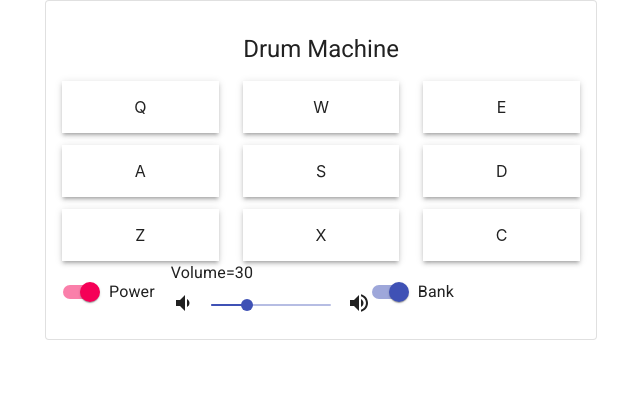
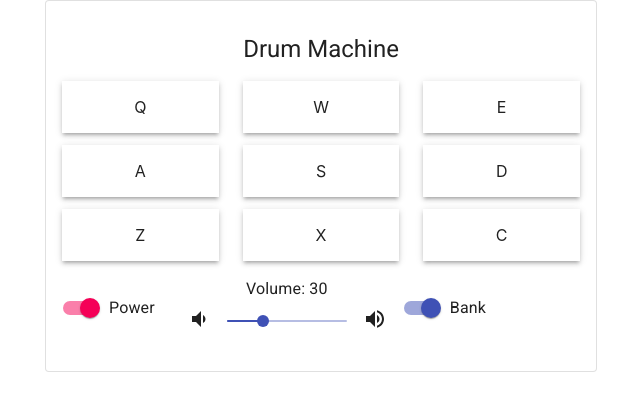
Before and after one commit to shahjuhi1108/FCC-DrumMachine, a React (Create React App) app: page / in a window 1280 px wide. Shown: the top 408 px of the page, without its empty margins (319-959 px from the left). Built offline with nearby package versions, Linux system fonts and the light colour scheme.

Commit message:
GUI chnages

```diff
--- a/src/components/DrumMachine.js
+++ b/src/components/DrumMachine.js
@@ -135,6 +135,7 @@ const useStyles = makeStyles((theme) => ({
     },
     slider: {
         width: 200,
+        padding: theme.spacing(2)
     }
   }));
 
@@ -184,8 +185,8 @@ function DrumMachine() {
                     label="Power"
                     />
                     <div className={classes.slider}>
-                        <Typography id="continuous-slider" gutterBottom>
-                            Volume={volume}
+                        <Typography style={{ textAlign: 'center' }} id="continuous-slider" gutterBottom>
+                            Volume: {volume}
                         </Typography>
                         <Grid container spacing={2}>
                             <Grid item>
```
Also changed, not shown: 1 other file (tests, documents, lock files or other folders).
